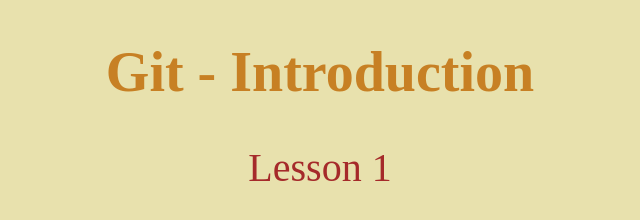
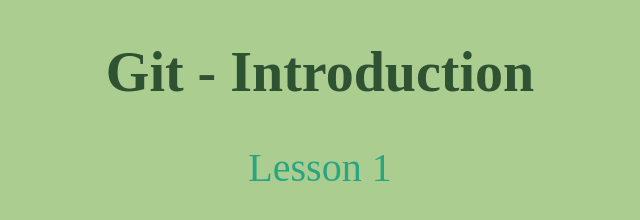
Before and after one commit to katezavertyaeva/git_56_lesson01, a plain HTML site: page index.html in a window 1280 px wide. Shown: the whole page, without its empty margins (320-960 px from the left). Drawn offline with Linux system fonts and the light colour scheme.

Commit message:
change styles

```diff
--- a/styles.css
+++ b/styles.css
@@ -29,16 +29,16 @@ li {
   align-items: center;
   gap: 40px;
   min-height: 100%;
-  background: rgb(232, 225, 173);
+  background: rgb(171, 206, 144);
   padding: 40px;
 }
 
 h1 {
   font-size: 56px;
-  color: rgb(199, 128, 36);
+  color: rgb(47, 82, 50);
 }
 
 .lesson-title {
   font-size: 40px;
-  color: brown;
+  color: rgb(42, 165, 132);
 }
```
